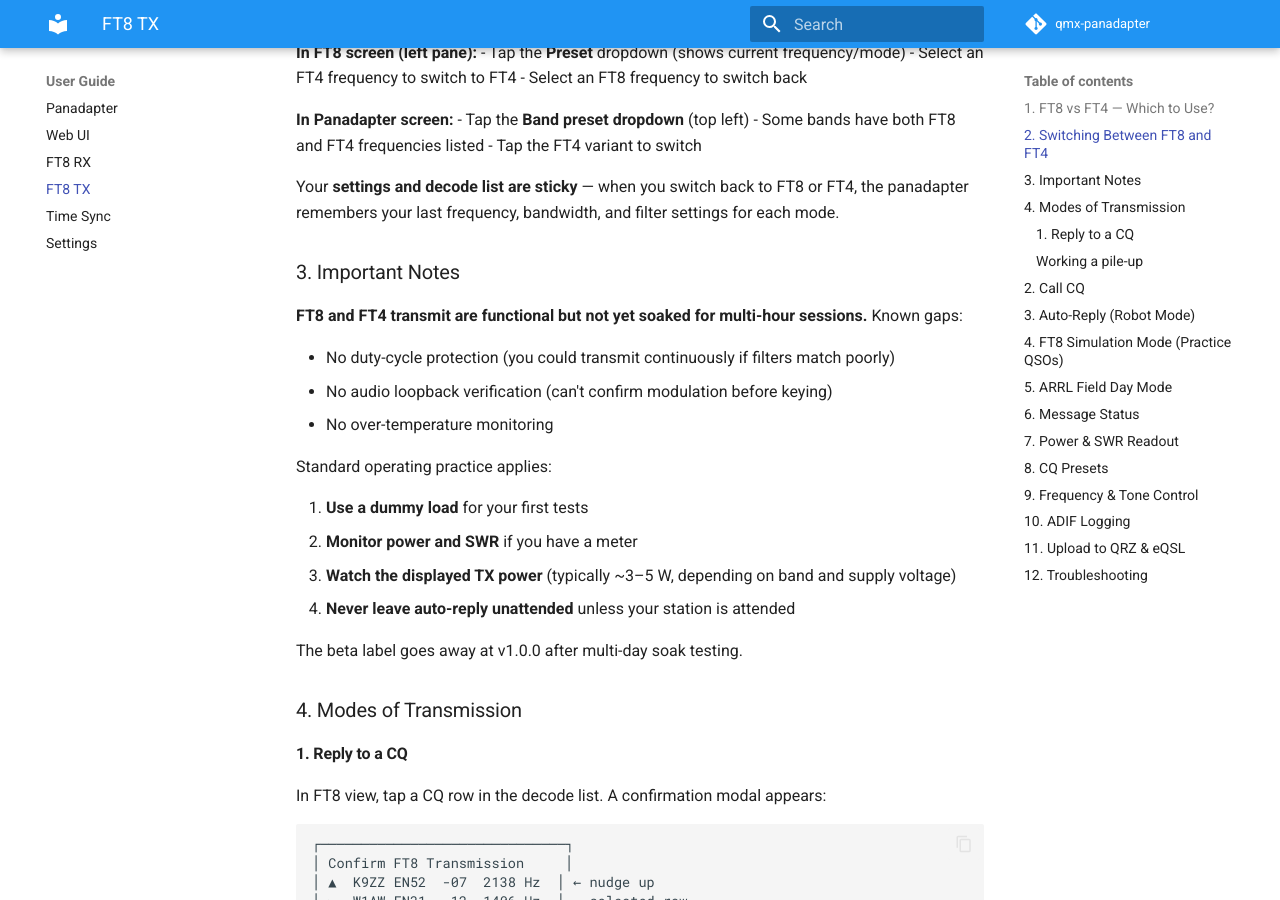
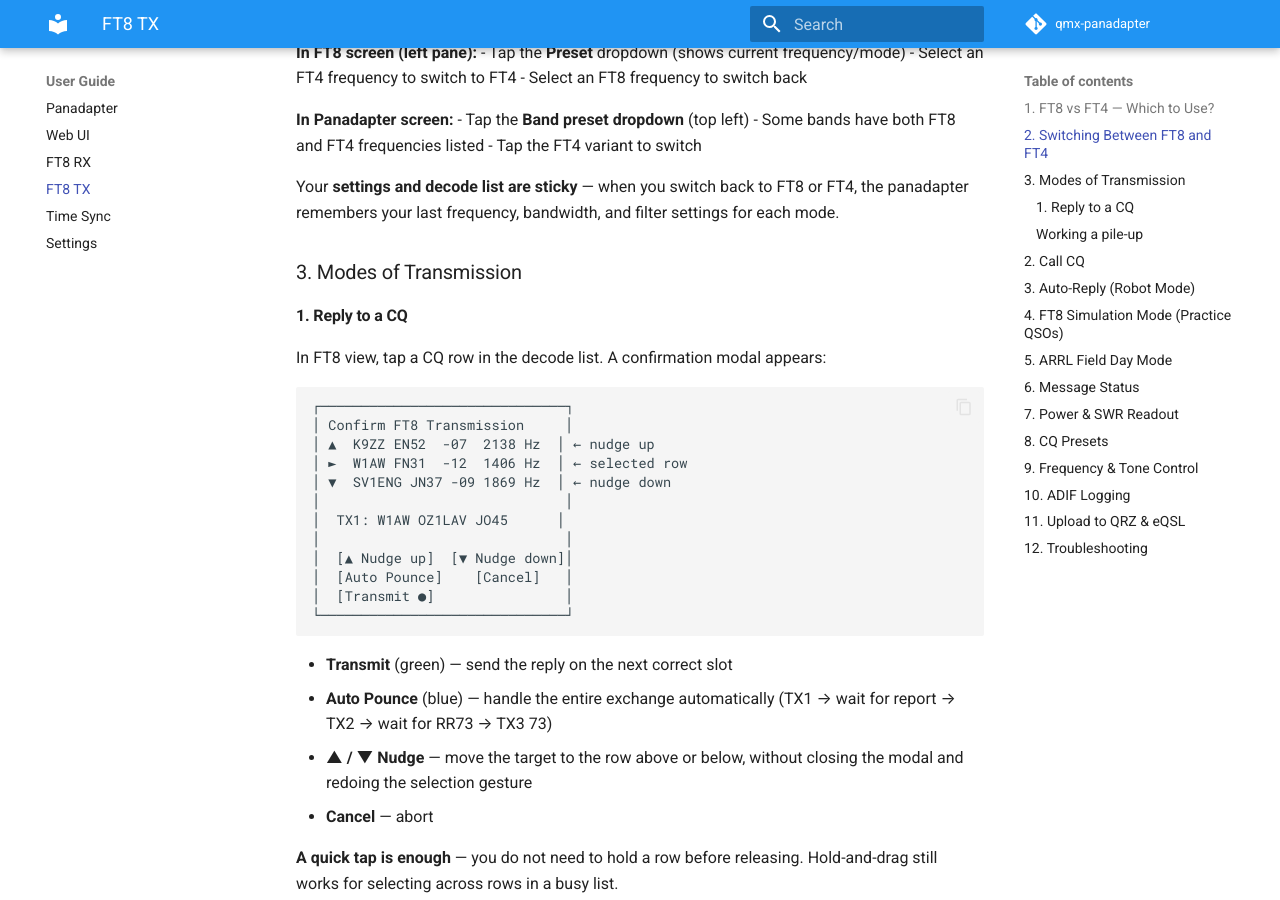
Before and after one commit to SteffenLav/qmx-panadapter, an MkDocs documentation site: the page built from docs/mkdocs/guide/ft8-tx.md, in a window 1280 px wide and 900 px high, scrolled down 1117 px. Built offline with MkDocs 1.6.1 and Material for MkDocs 9.7.7, drawn with Linux system fonts in a browser that asks for light colours; comment, search, counter and statistics services are not loaded.

Commit message:
docs: drop FT8-TX beta/soak warnings (TX is soaked in)
Per the operator: FT8 TX has proven stable and non-hanging across sessions,
so all cautionary TX language is removed from user-facing docs (soak/beta,
duty-cycle, over-temp, audio-loopback, dummy-load). Beta label KEPT — its
sole remaining v1.0 gate is now LoTW/TQSL upload.

- README: banner reworded (TX stable, LoTW is the last gate); removed the
  'Known limitations (beta)' TX blockquote; v1.0 roadmap line updated
- CLAUDE.md: v1.0 gates 2->1, TX-soak marked DONE
- mkdocs: index Status + bullet, quick-start beta line removed, ft8-tx
  'Important Notes' section removed (Modes renumbered), releases roadmap
  TX-soak item dropped
- PDF + site rebuilt

Co-Authored-By: Claude Opus 4.8 <noreply@anthropic.com>

```diff
--- a/docs/mkdocs/guide/ft8-tx.md
+++ b/docs/mkdocs/guide/ft8-tx.md
@@ -43,24 +43,7 @@ FT4 has full feature parity with FT8, including time-sync from decoded signals (
 
 Your **settings and decode list are sticky** — when you switch back to FT8 or FT4, the panadapter remembers your last frequency, bandwidth, and filter settings for each mode.
 
-### 3. Important Notes
-
-**FT8 and FT4 transmit are functional but not yet soaked for multi-hour sessions.** Known gaps:
-
-- No duty-cycle protection (you could transmit continuously if filters match poorly)
-- No audio loopback verification (can't confirm modulation before keying)
-- No over-temperature monitoring
-
-Standard operating practice applies:
-
-1. **Use a dummy load** for your first tests
-2. **Monitor power and SWR** if you have a meter
-3. **Watch the displayed TX power** (typically ~3–5 W, depending on band and supply voltage)
-4. **Never leave auto-reply unattended** unless your station is attended
-
-The beta label goes away at v1.0.0 after multi-day soak testing.
-
-### 4. Modes of Transmission
+### 3. Modes of Transmission
 
 #### 1. Reply to a CQ
 
```
Also changed, not shown: CLAUDE.md (+2 -2 lines), README.md (+2 -4 lines), docs/mkdocs/index.md (+2 -3 lines), docs/mkdocs/quick-start.md (+0 -2 lines), docs/mkdocs/releases.md (+3 -4 lines), 2 other files.
